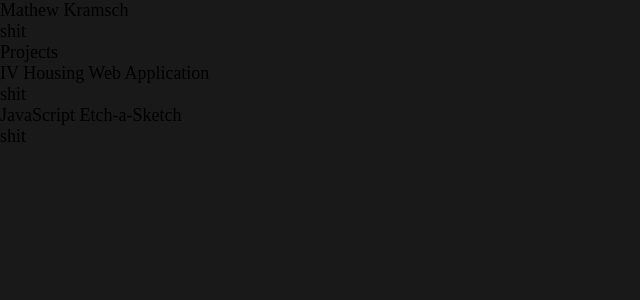
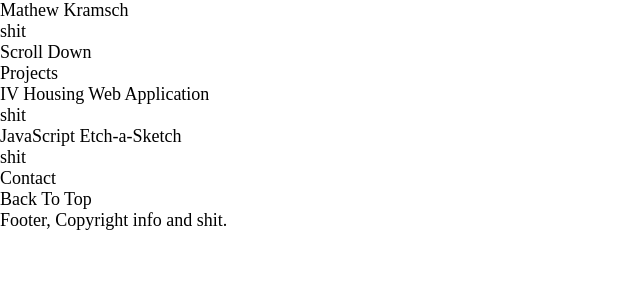
Before and after one commit to mathewkramsch/personal-website-2, a Next.js app: page / in a window 1280 px wide. Shown: the top 300 px of the page, without its empty margins (0-640 px from the left). Built offline with nearby package versions, Linux system fonts and the light colour scheme.

Commit message:
changed structure of how projects JSON data is loaded

```diff
--- /dev/null
+++ b/assets/projectsList.js
@@ -0,0 +1,12 @@
+// projectsList.js
+
+export const projectsList = [  // array of project objects
+    {  // project object
+        title: 'IV Housing Web Application',
+        description: 'shit'
+    },
+    {
+        title: 'JavaScript Etch-a-Sketch',
+        description: 'shit'
+    }
+];
--- a/components/contact/contact.jsx
+++ b/components/contact/contact.jsx
@@ -1 +1,12 @@
 // contact.jsx
+
+import style from './contact.module.css'
+import utilStyle from '../../styles/utils.module.css'
+
+export default function Contact() {
+    return (
+        <div>
+            Contact
+        </div>
+    );
+}
--- /dev/null
+++ b/components/footer/comps/backToTop.jsx
@@ -0,0 +1,11 @@
+// backToTop.jsx
+
+import style from '../footer.module.css'
+
+export default function BackToTop() {
+    return (
+        <div>
+            Back To Top
+        </div>
+    );
+}
--- a/components/footer/comps/scroll_down.jsx
+++ /dev/null
@@ -1 +0,0 @@
-// scroll_down.jsx
--- a/components/footer/footer.jsx
+++ b/components/footer/footer.jsx
@@ -1 +1,16 @@
 // footer.jsx
+
+import style from './footer.module.css'
+import utilStyle from '../../styles/utils.module.css'
+import BackToTop from './comps/backToTop'
+
+export default function Footer() {
+    return (
+        <div>
+            <BackToTop/>
+            <div>
+                Footer, Copyright info and shit.
+            </div>
+        </div>
+    );
+}
--- /dev/null
+++ b/components/home/comps/scrollDown.jsx
@@ -0,0 +1,11 @@
+// scrollDown.jsx
+
+import style from '../home.module.css'
+
+export default function ScrollDown() {
+    return (
+        <div>
+            Scroll Down
+        </div>
+    );
+}
--- a/components/home/home.jsx
+++ b/components/home/home.jsx
@@ -1,7 +1,10 @@
 // home.jsx
 
 import style from './home.module.css'
+import utilStyle from '../../styles/utils.module.css'
 import Header from './comps/header'
+import ScrollDown from './comps/scrollDown'
+
 export default function Home() {
 	return (
 		<div>
@@ -9,6 +12,7 @@ export default function Home() {
 			<div className={style.about}>
 				shit
 			</div>
+			<ScrollDown/>
 		</div>
 	);
 }
--- a/pages/index.jsx
+++ b/pages/index.jsx
@@ -5,31 +5,15 @@ import Home from '../components/home/home'
 import Projects from '../components/projects/projects'
 import Contact from '../components/contact/contact'
 import Footer from '../components/footer/footer'
-
+import { projectsList } from '../assets/projectsList'  // this is the projects data
 
 export default function Index() {
-
-	const IVHousing = {  // object
-		title: 'IV Housing Web Application',
-		description: 'shit'
-	}
-	const EtchASketch = {
-		title: 'JavaScript Etch-a-Sketch',
-		description: 'shit'
-	}
-	const projectsList = [  // array of housing objects
-		IVHousing,
-		EtchASketch
-	]
-
 	return (
 		<div>
 			<Home/>
 			<Projects data={projectsList}/>
-			{/*
 			<Contact/>
 			<Footer/>
-			*/}
 		</div>
 	);
 }
--- a/styles/global.css
+++ b/styles/global.css
@@ -2,7 +2,7 @@ html, body {
 	font-size: 18px;
 	font-family: Ubuntu;
 	margin: 0;
-	background-color: #191919;
+	background-color: #ffffff;
 	z-index: -1;
 } html {
 	height: 100%;
```
